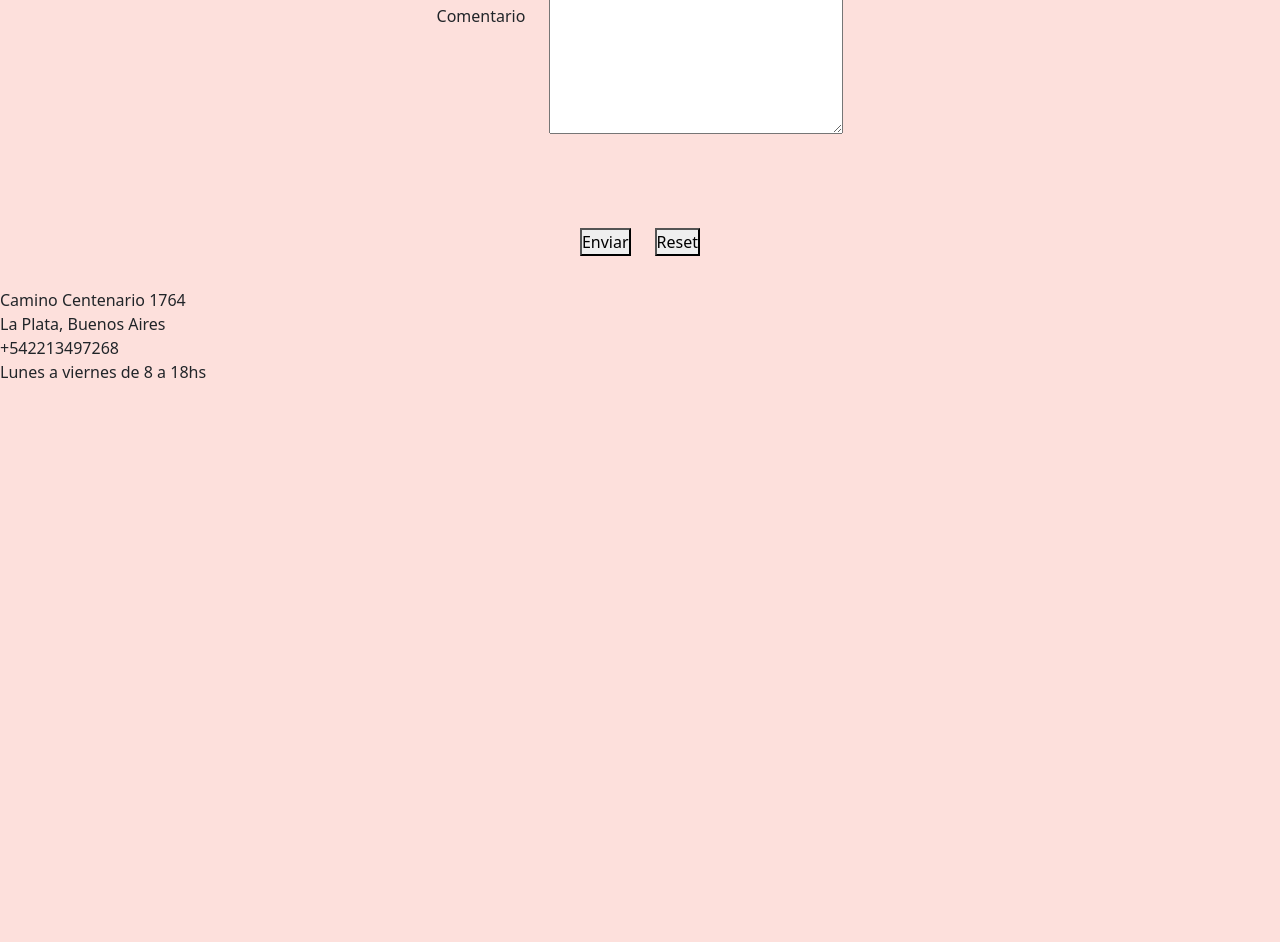
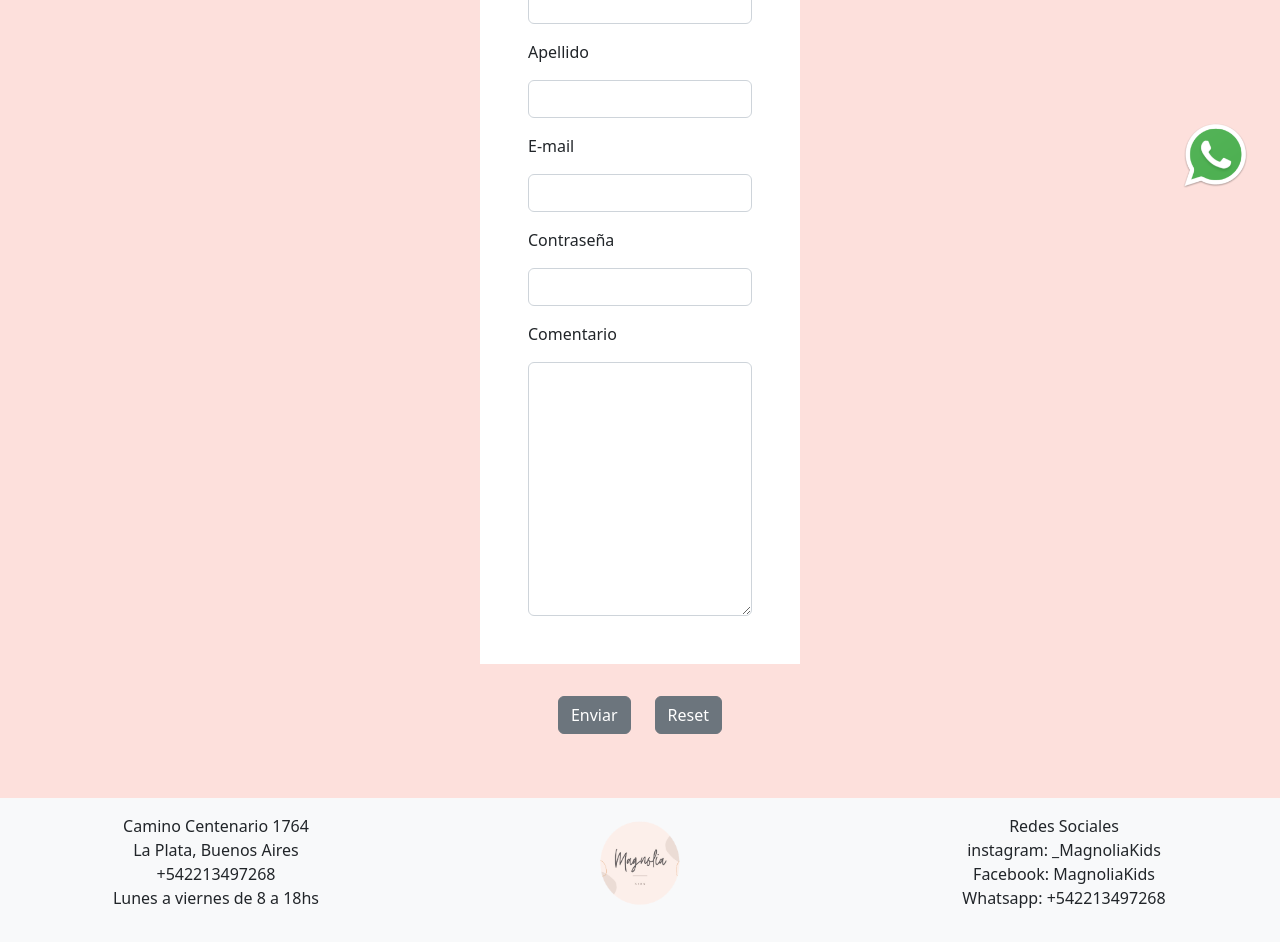
Before and after one commit to Santib2000/MagnoliaKids, a plain HTML site: page contacto.html in a window 1280 px wide. Shown: the part 580-1522 px from the top of the page. Before the commit the page ends 964 px from the top, so only its background shows below. Drawn offline with nearby package versions, Linux system fonts and the light colour scheme.

Commit message:
mejoro pagina de contacto y agrego nosotros

```diff
--- a/contacto.html
+++ b/contacto.html
@@ -6,7 +6,9 @@
     <meta name="viewport" content="width=device-width, initial-scale=1.0">
     <title>Document</title>
     <link rel="stylesheet" href="estilos.css">
+    <link rel="stylesheet" href="https://cdn.jsdelivr.net/npm/bootstrap-icons@1.9.1/font/bootstrap-icons.css">
     <!-- CSS only -->
+    <link rel="stylesheet" href="estilos.css">
 <link href="https://cdn.jsdelivr.net/npm/bootstrap@5.2.2/dist/css/bootstrap.min.css" rel="stylesheet" integrity="sha384-Zenh87qX5JnK2Jl0vWa8Ck2rdkQ2Bzep5IDxbcnCeuOxjzrPF/et3URy9Bv1WTRi" crossorigin="anonymous">
 </head>
 <body class="contacto">
@@ -32,6 +34,9 @@
               <li class="nav-item">
                 <a class="nav-link" href="">FAQ</a>
               </li>
+              <li class="nav-item">
+                <a class="nav-link active" aria-current="page" href="index.html">Nosotros</a>
+              </li>
             </ul>
           </div>
         </div>
@@ -42,47 +47,47 @@
     </div>
    <!-- Formulario -->
     <main>
-
-
         <fieldset class="fieldset">
             <div class="formulario">
+            <div class="img-formulario">
+              <img src="images/logomagnolia.jpeg" alt="" class="img-fluid" width="200" height="200">
+            </div>
             <form action="">
             <div class="form nombre">
-                <label for="text">Nombre</label>
-                <input type="text" class="input">
+                <label for="text" class="form-label">Nombre</label>
+                <input type="text" class="form-control">
             </div>
              <div class="form apellido">
-                <label for="text">Apellido</label>
-                <input type="text" class="input">
+                <label for="text" class="form-label">Apellido</label>
+                <input type="text" class="form-control">
             </div>
             <div class="form mail">
-                <label for="text">E-mail</label>
-                <input type="E-mail" name="" id="" required class="input" >
+                <label for="text" class="form-label">E-mail</label>
+                <input type="E-mail" name="" id="" required class="form-control" >
             </div>
-             <div class="form password">
-                <label for="text">Contraseña</label>
-                <input type="password" class="input">
+             <div class="form password mb-3">
+                <label for="text" class="form-label">Contraseña</label>
+                <input type="password" class="form-control">
             </div>
             <div class="form comentario">
-                <label for="text">Comentario</label>
-               <div><textarea name="" id="" cols="30" rows="10"></textarea></div>
+                <label for="text" class="form-label">Comentario</label>
+               <div><textarea name="" id="" cols="30" rows="10" class="form-control"></textarea></div>
             </div>
 
         </div>
         <div class="botones">
-            <div class="botonenviar">
-                <button type="submit">Enviar</button>
+          <button type="submit" class="btn btn-secondary">Enviar</button>
+                <button type="reset" class="btn btn-secondary">Reset</button>
         </div>
-            <div class="botonreset">
-                <button type="reset">Reset</button>
-            </div>
-        </div>
+
             </form>
         </fieldset>
      </main>
-     <footer class="footer">
+    <!-- Footer -->
+    <div class="container-fluid bg-light text-center p-3 footer">
       <div class="row">
-            <div class="contacto-footer">
+        <div class="container col-4">
+        <p class="contacto-footer">
         Camino Centenario 1764
         <br>
         La Plata, Buenos Aires
@@ -90,9 +95,29 @@
         +542213497268
         <br>
         Lunes a viernes de 8 a 18hs
+      </p>
+      </div>
+      <div class="container col">
+        <img src="images/sticker.png" alt="" width="100px" height="100px">
+      </div>
+      <div class="container col-4">
+        <p class="contacto-footer">
+          Redes Sociales
+          <br>
+          instagram: _MagnoliaKids
+          <br>
+          Facebook: MagnoliaKids
+          <br>
+          Whatsapp: +542213497268
+          <br>
+        </p>
       </div>
       </div>
-     </footer>
+    </div>
+     <a href="">
+      <img src="images/whatsapp png.png" alt="" width="70px" height="70px" class="icon-wsp">
+    </a>
+
      <!-- JavaScript Bundle with Popper -->
 <script src="https://cdn.jsdelivr.net/npm/bootstrap@5.2.2/dist/js/bootstrap.bundle.min.js" integrity="sha384-OERcA2EqjJCMA+/3y+gxIOqMEjwtxJY7qPCqsdltbNJuaOe923+mo//f6V8Qbsw3" crossorigin="anonymous"></script>
 </body>
--- a/estilos.css
+++ b/estilos.css
@@ -77,6 +77,7 @@
     text-transform: capitalize;
     font-family: sans-serif;
 
+
 }
 
 
@@ -85,7 +86,27 @@
 }
 
 .form {
-    margin: 1.5rem;
+    margin: 1rem;
+    gap: 0.5rem;
+    display: flex;
+    flex-direction: column;
+    justify-content: start;
+    align-items: start;
+}
+
+.formulario {
+    margin: 2rem 30rem;
+    padding: 2rem;
+    gap: 2rem;
+    display: flex;
+    justify-content: center;
+    align-items: center;
+    background-color: white;
+    flex-direction: column;
+}
+
+.botones {
+    margin-bottom: 4rem;
     gap: 1.5rem;
     display: flex;
     flex-direction: row;
@@ -93,24 +114,7 @@
     align-items: center;
 }
 
-.formulario {
-    margin: 2rem;
-    padding: 2rem;
-    gap: 2rem;
-    display: flex;
-    justify-content: center;
-    align-items: center;
-    background-color:transparent;
-}
 
-.botones {
-    margin: 2rem;
-    gap: 1.5rem;
-    display: flex;
-    flex-direction: row;
-    justify-content: center;
-    align-items: center;
-}
 
 
 /* PÁGINA NOSOTROS */
@@ -188,4 +192,12 @@
             margin-top: 25rem;
         }
 
+        .footer {
+            display: none;
+        }
+
+        .icon-wsp {
+            display: none;
+        }
+
     }
```
Also changed, not shown: Productos.html (+6 -1 lines), index.html (+3 -0 lines), nosotros.html (+69 -0 lines). Lines whose indentation alone changed are shown as unchanged.
